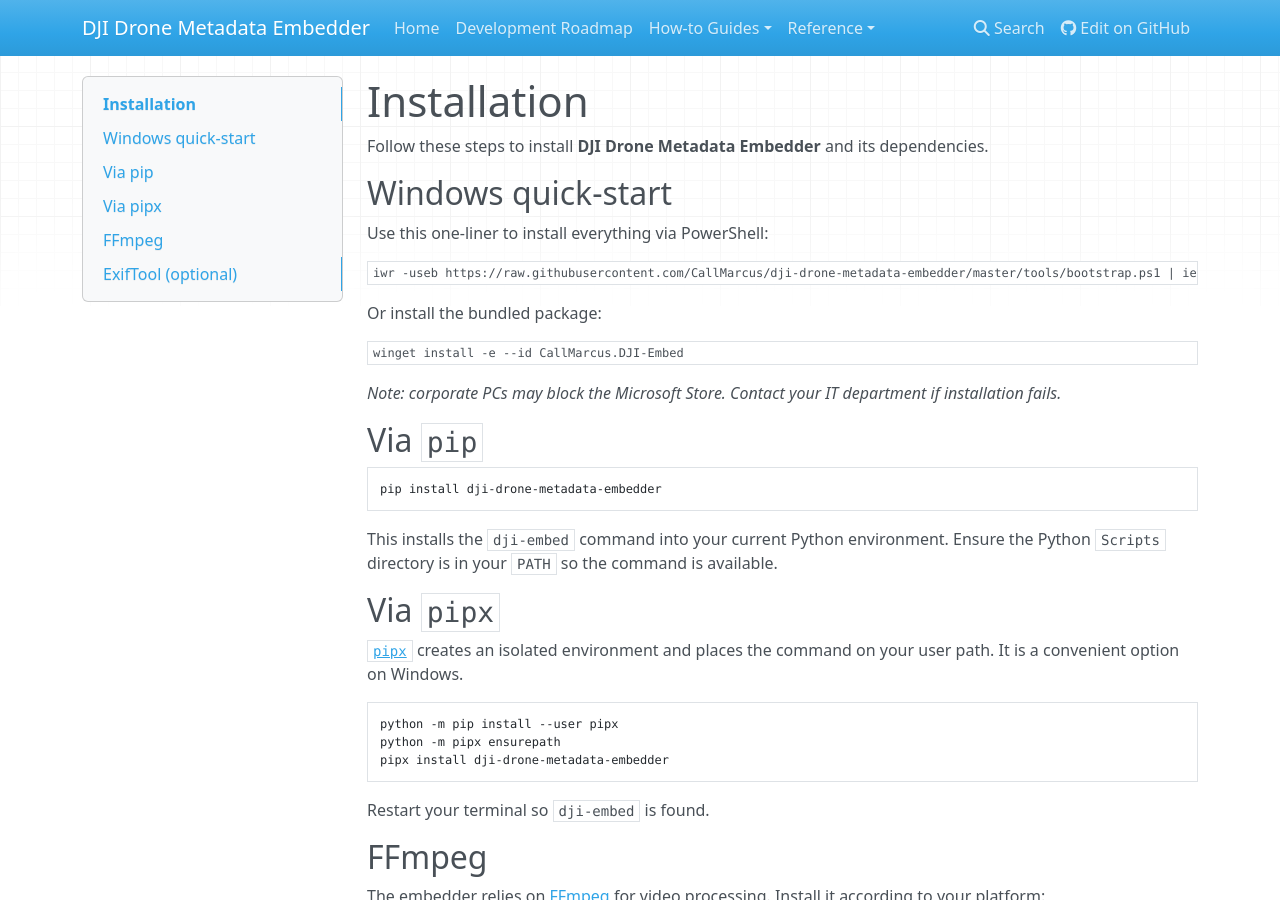
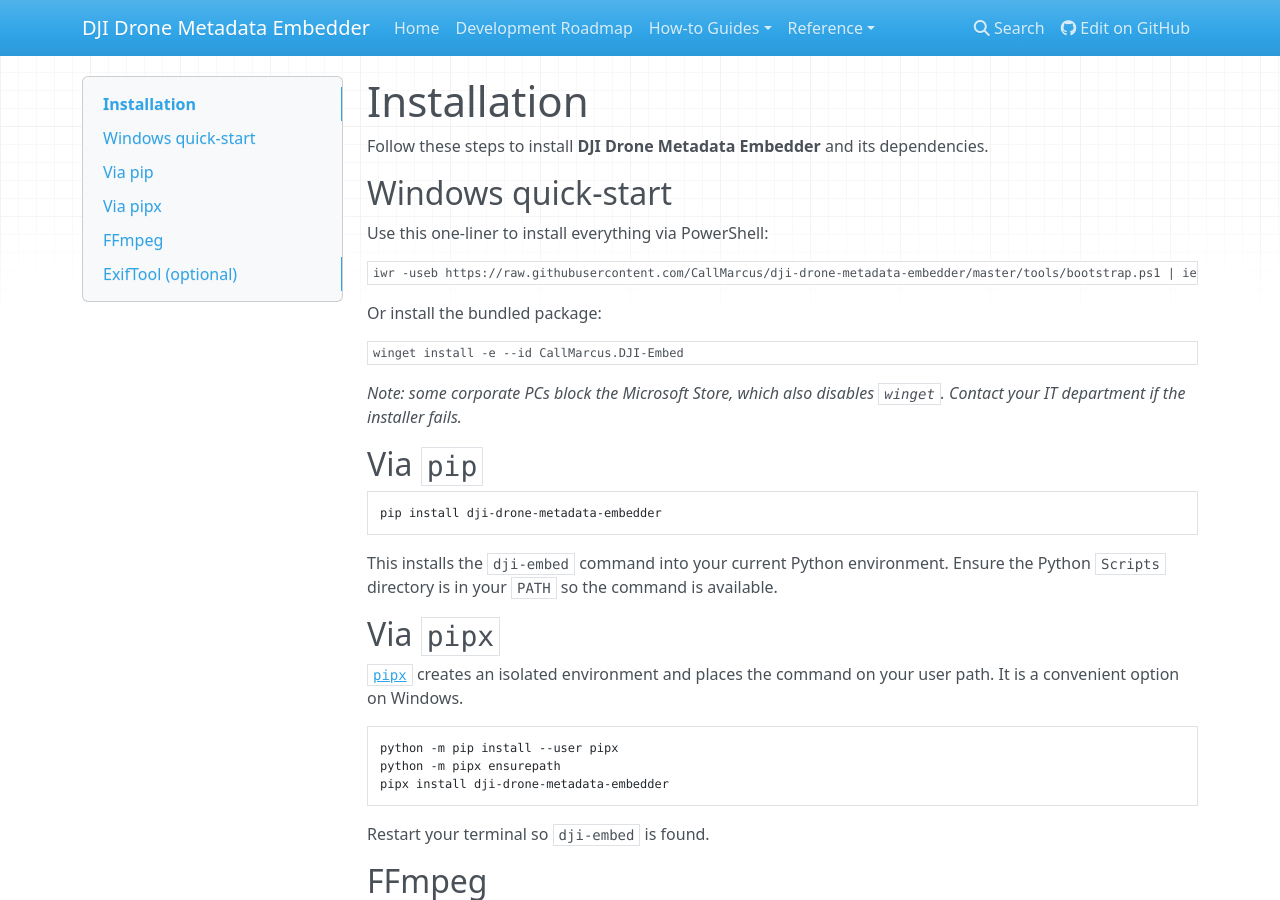
Before and after one commit to CallMarcus/dji-drone-metadata-embedder, an MkDocs documentation site: the page built from docs/installation.md, in a window 1280 px wide and 900 px high. Built offline with MkDocs 1.6.1, drawn with Linux system fonts in a browser that asks for light colours; nearby versions of some CDN libraries.

Commit message:
docs: clarify Windows Store note

````diff
--- a/docs/installation.md
+++ b/docs/installation.md
@@ -11,7 +11,7 @@
 ```powershell
 winget install -e --id CallMarcus.DJI-Embed
 ```
-*Note: corporate PCs may block the Microsoft Store. Contact your IT department if installation fails.*
+*Note: some corporate PCs block the Microsoft Store, which also disables `winget`. Contact your IT department if the installer fails.*
 
 
 ## Via `pip`
````
